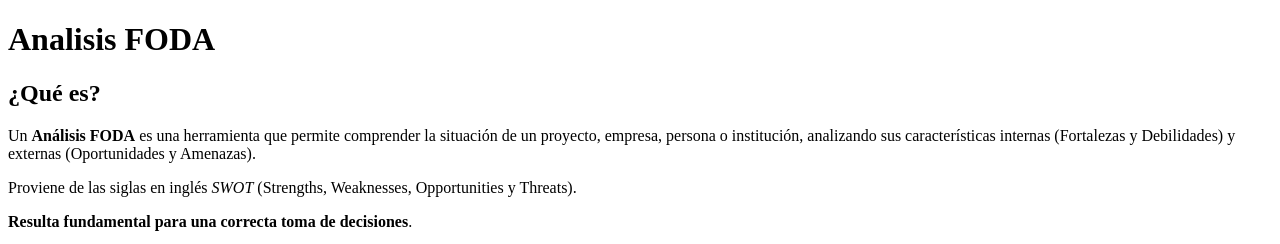
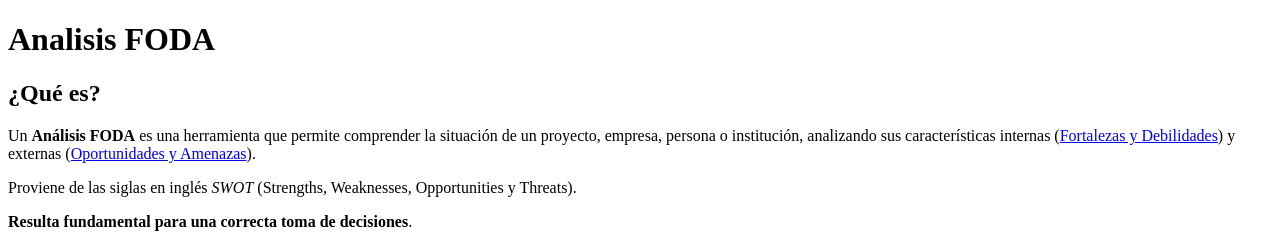
Before and after one commit to MatiCasiba/analisis-foda-dise-o, a plain HTML site: page index.html in a window 1280 px wide. Shown: the top 244 px of the page. Drawn offline with Linux system fonts and the light colour scheme; a script that the page names is missing.

Commit message:
Agregando otro elemento de anclaje

```diff
--- a/index.html
+++ b/index.html
@@ -9,7 +9,7 @@
 
     <h1>Analisis FODA</h1>
     <h2>¿Qué es?</h2>
-    <p>Un <strong>Análisis FODA</strong> es una herramienta que permite comprender la situación de un proyecto, empresa, persona o institución, analizando sus características internas (Fortalezas y Debilidades) y externas (Oportunidades y Amenazas).</p>
+    <p>Un <strong>Análisis FODA</strong> es una herramienta que permite comprender la situación de un proyecto, empresa, persona o institución, analizando sus características internas (<a href="https://asana.com/es/resources/swot-analysis">Fortalezas y Debilidades</a>) y externas (<a href="https://asana.com/es/resources/swot-analysis">Oportunidades y Amenazas</a>).</p>
     <p>Proviene de las siglas en inglés <em>SWOT</em> (Strengths, Weaknesses, Opportunities y Threats).</p>
     <p><b>Resulta fundamental para una correcta toma de decisiones</b>.</p>
     <p>Esta técnica no sólo se utiliza para medir el desempeño con respecto a la competencia, sino que es una importante herramienta en la gestión de proyectos, ya que ayuda a detectar y analizar de manera sistemática todas las variables que intervienen en un negocio. El <strong>FODA</strong> es una herramienta simple, clara y práctica que facilita la toma de decisiones: contribuye a identificar los obstáculos para cumplir con los objetivos y de esta manera mejorar y modificar el plan de acción.</p>
--- a/style.css
+++ b/style.css
@@ -32,7 +32,7 @@ h2, h3, h4{
 }
 
 em{
-    color: rgb(186, 3, 3);
+    color: rgb(186,3,3);
 }
 
 a{
```
Also changed, not shown: README.md.
